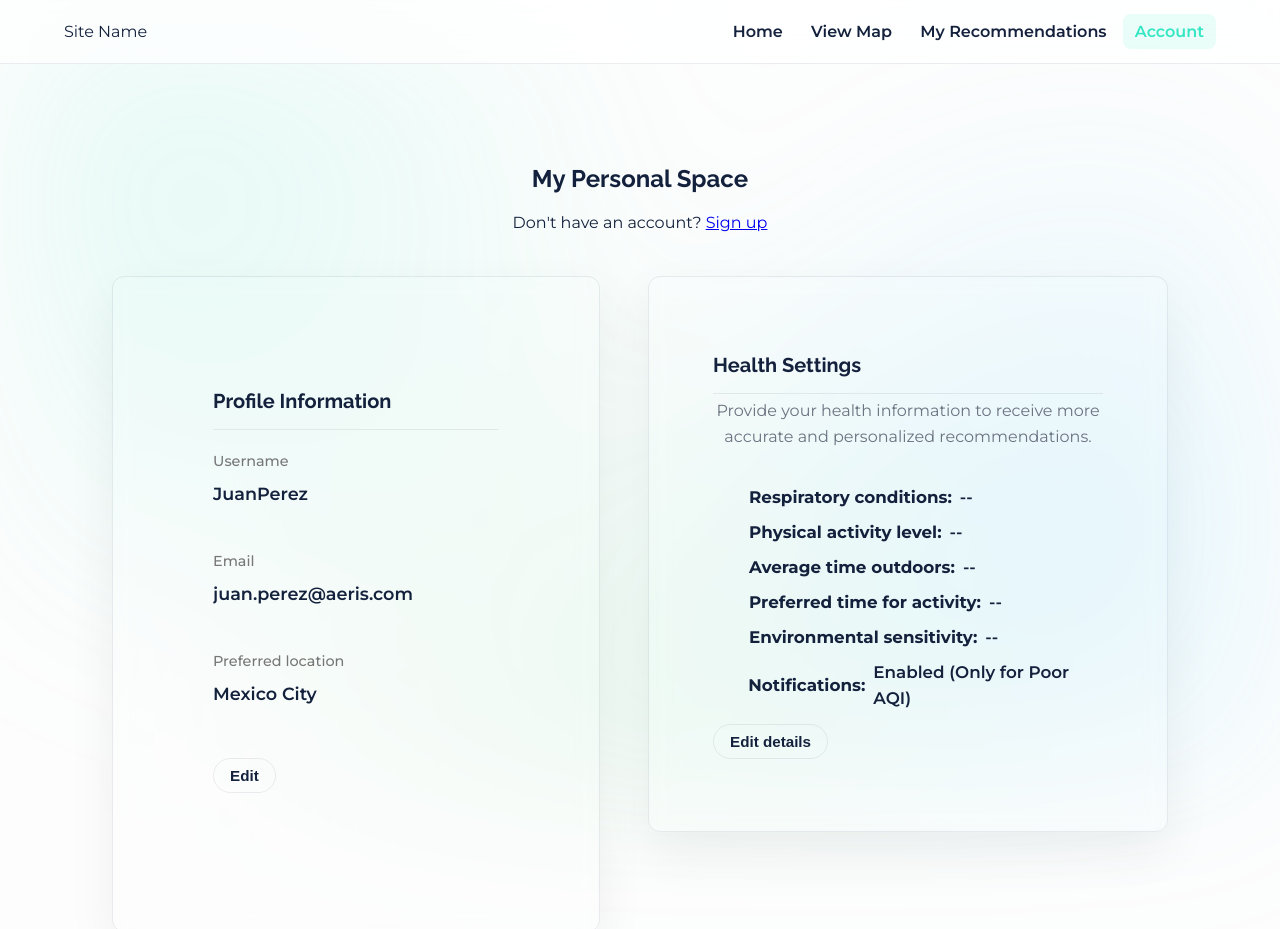
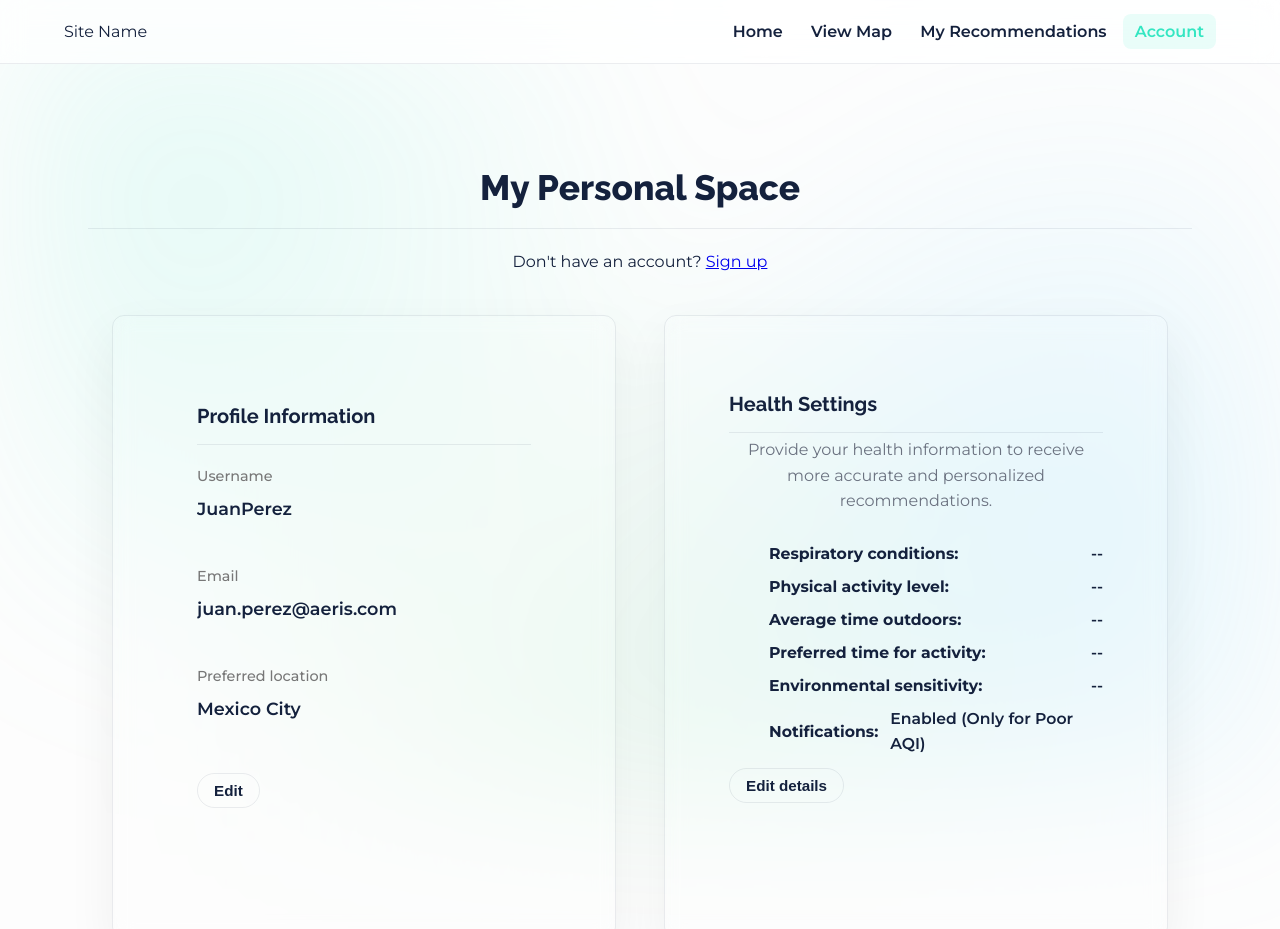
Before and after one commit to AngelGab3/Nasa-Space-App-Challenge-2025---STEM-UDLAP, a plain HTML site: page cuenta.html in a window 1280 px wide. Shown: the top 929 px of the page. Drawn offline with Linux system fonts and the light colour scheme.

Commit message:
cambios cuenta

```diff
--- a/style.css
+++ b/style.css
@@ -323,7 +323,7 @@ section:not(:first-of-type)::before {
 /* =======================================
    ESTILOS PÁGINA CUENTA
    ======================================= */
-.profile-layout-grid { display: grid; grid-template-columns: 1fr 1fr; gap: 24px; align-items: start; }
+.profile-layout-grid { display: grid; grid-template-columns: 1fr 1fr; gap: 24px; align-items: stretch; }
 @media (max-width: 900px) { .profile-layout-grid { grid-template-columns: 1fr; } }
 .dashboard-card { background: var(--panel); border: 1px solid var(--border); border-radius: var(--radius); padding: 24px; box-shadow: var(--shadow-1); backdrop-filter: blur(var(--glass-blur)); }
 .panel-title { font-size: 1.25rem; font-weight: 700; margin-bottom: 20px; border-bottom: 1px solid var(--border); padding-bottom: 12px; }
@@ -697,10 +697,18 @@ body.modal-open {
     width: 100%;
     max-width: 1400px; /* keep layout centered on very wide screens */
     margin: 2.5rem auto 2rem; /* add top margin so it doesn't sit under the navbar */
-    grid-template-columns: 1.4fr 520px; /* left flexible column, right fixed */
+   grid-template-columns: 1fr 1fr; /* make Profile and Health columns equal width */
     gap: 48px;
+   align-items: stretch; /* ensure both columns stretch to equal height */
     padding: 0 24px; /* inner breathing space */
-    align-items: start;
+    }
+
+/* Make dashboard cards inside the profile grid stretch vertically so both columns match height */
+.profile-layout-grid > .dashboard-card {
+    display: flex;
+    flex-direction: column;
+    height: 100%;
+}
 }
 
 /* ------------------ Estilos del Perfil ------------------ */
@@ -750,6 +758,12 @@ body.modal-open {
     text-align: center;
     margin-left: auto;
     margin-right: auto;
+   /* Larger, more prominent title for 'My Personal Space' */
+    font-size: clamp(1.6rem, 3.5vw, 2.2rem);
+    font-weight: 800;
+    padding-bottom: 12px;
+    border-bottom: 1px solid var(--border);
+    margin-bottom: 20px;
 }
 
 .profile-health-column {
@@ -761,7 +775,9 @@ body.modal-open {
 
 .profile-form-column {
     background: var(--color-white);
-    padding: 36px;
+   padding: 20px;
+    /* Raise the profile column slightly to better align with the Health panel title */
+    transform: translateY(-8px);
     border-radius: 14px;
 }
 
@@ -855,7 +871,7 @@ body.modal-open {
 
 .profile-settings-summary {
     border-top: 1px solid var(--color-border-light);
-    padding-top: 20px;
+     padding-top: 12px;
     margin-top: auto; /* Empuja al final del contenedor flex */
 }
 .profile-settings-summary .panel-title {
@@ -866,14 +882,26 @@ body.modal-open {
 }
 .profile-settings-summary p {
     margin-bottom: 8px;
-    font-size: 1.05rem;
+    font-size: 0.98rem;
+    display: grid;
+    grid-template-columns: 28px 1fr auto; /* icon | label | value */
+    gap: 10px 12px;
+    align-items: center;
 }
 .profile-settings-summary i {
     color: var(--color-accent-yellow);
-    margin-right: 8px;
+   /* center icon in its grid cell */
+    width: 24px; height: 24px; display: inline-flex; align-items: center; justify-content: center;
 }
+.profile-settings-summary p strong { grid-column: 2; font-weight: 700; color: var(--color-deep); }
 .profile-settings-summary span {
-    font-weight: 600;
+   grid-column: 3; font-weight: 600; justify-self: start; color: var(--color-deep);
+}
+
+@media (max-width: 700px) {
+    .profile-settings-summary p { grid-template-columns: 20px 1fr; grid-auto-flow: row; }
+    .profile-settings-summary span { grid-column: 2; }
+    .profile-settings-summary p strong { grid-column: 2; }
 }
 
 /* ===== PERSONALIZED RECOMMENDATIONS STYLES - BEGIN (copy/paste friendly) ===== */
@@ -1208,4 +1236,5 @@ body.modal-open {
 
 /* ========================================================================= */
 /* MAP HEAT      */
+
 /* ========================================================================= */
```
